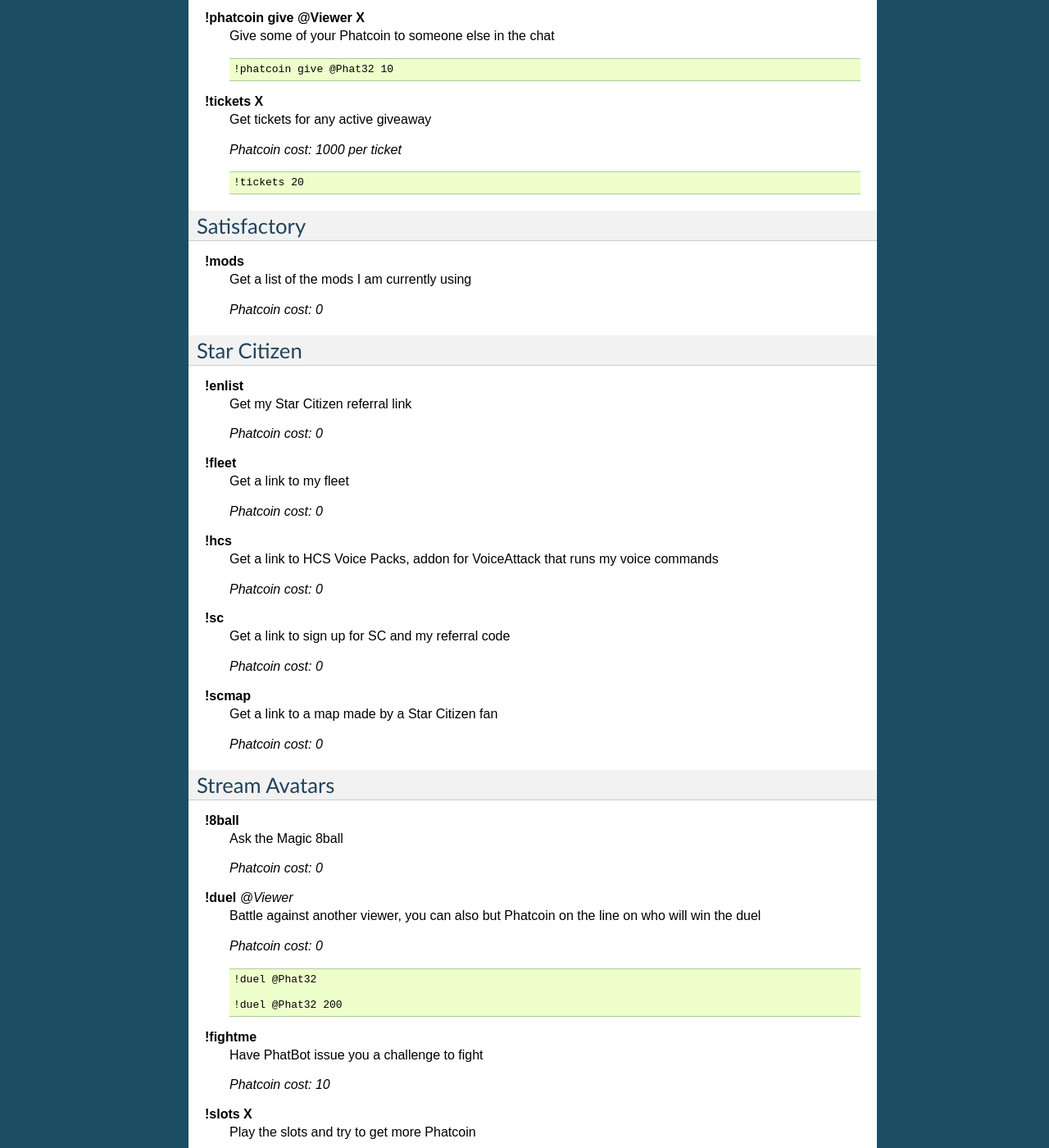
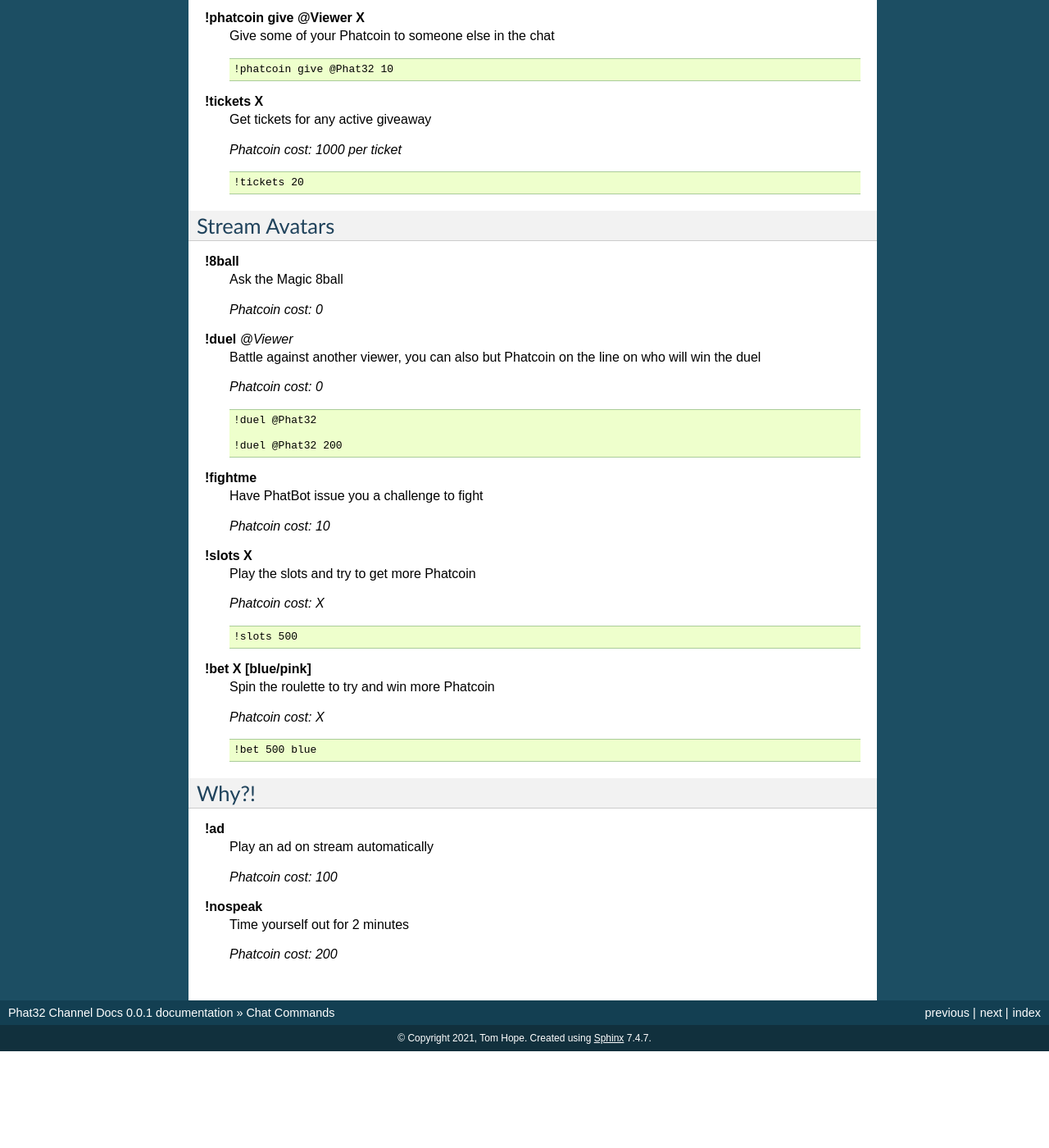
Before and after one commit to YukiSkyex0/Struggle-Bus-Channel-Docs, a Sphinx documentation site: the page built from docs/commands/Commands.rst, in a window 1280 px wide and 1400 px high, scrolled down 2293 px. Shown: the whole window at 82% size. Built offline with Sphinx 7.4.7, drawn with Linux system fonts in a browser that asks for light colours; after the commit the page ends 3575 px from its top, so only the background shows below that; some of the changed text lies outside the part shown.

Commit message:
Added game commands section

```diff
--- a/docs/commands/Commands.rst
+++ b/docs/commands/Commands.rst
@@ -134,42 +134,6 @@
 
     !tickets 20
 
-Satisfactory
-------------
-
-**!mods**
-  Get a list of the mods I am currently using
-
-  *Phatcoin cost: 0*
-
-Star Citizen
-------------
-
-**!enlist**
-  Get my Star Citizen referral link
-
-  *Phatcoin cost: 0*
-
-**!fleet**
-  Get a link to my fleet
-
-  *Phatcoin cost: 0*
-
-**!hcs**
-  Get a link to HCS Voice Packs, addon for VoiceAttack that runs my voice commands
-
-  *Phatcoin cost: 0*
-
-**!sc**
-  Get a link to sign up for SC and my referral code
-
-  *Phatcoin cost: 0*
-
-**!scmap**
-  Get a link to a map made by a Star Citizen fan
-
-  *Phatcoin cost: 0*
-
 Stream Avatars
 --------------
 
--- a/docs/index.rst
+++ b/docs/index.rst
@@ -51,6 +51,7 @@
    :caption: Commands
 
    commands/Commands
+   commands/Game Commands
    commands/Sub Commands
    commands/Vip Commands
    commands/Mod Commands
```
Also changed, not shown: docs/commands/Game Commands.rst (added, +55 -0 lines).
